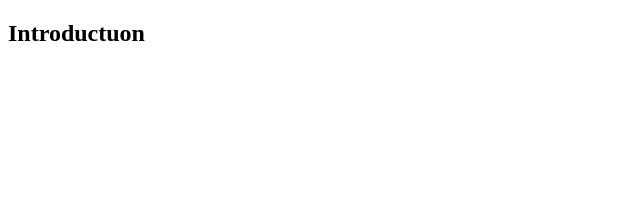
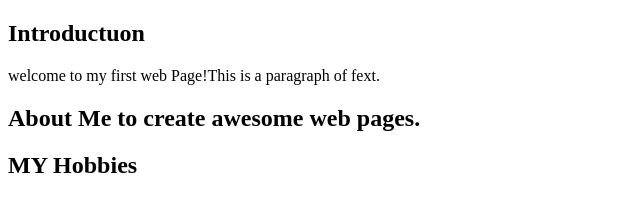
Before and after one commit to C3220625/www, a plain HTML site: page kadai1/inedex.html in a window 1280 px wide. Shown: the whole page, without its empty margins (0-640 px from the left). Drawn offline with Linux system fonts and the light colour scheme.

Commit message:
apdate2024/5/

```diff
--- a/kadai1/inedex.html
+++ b/kadai1/inedex.html
@@ -7,6 +7,10 @@
 </head>
 <body>
     <h2>Introductuon</h2>
+    <p>welcome to my first web Page!This is a paragraph of fext.</p>
+    <h2>About Me to create awesome web pages. </h2>
+    <h2>MY Hobbies</h2>
+
 
 </body>
 </html>
```
